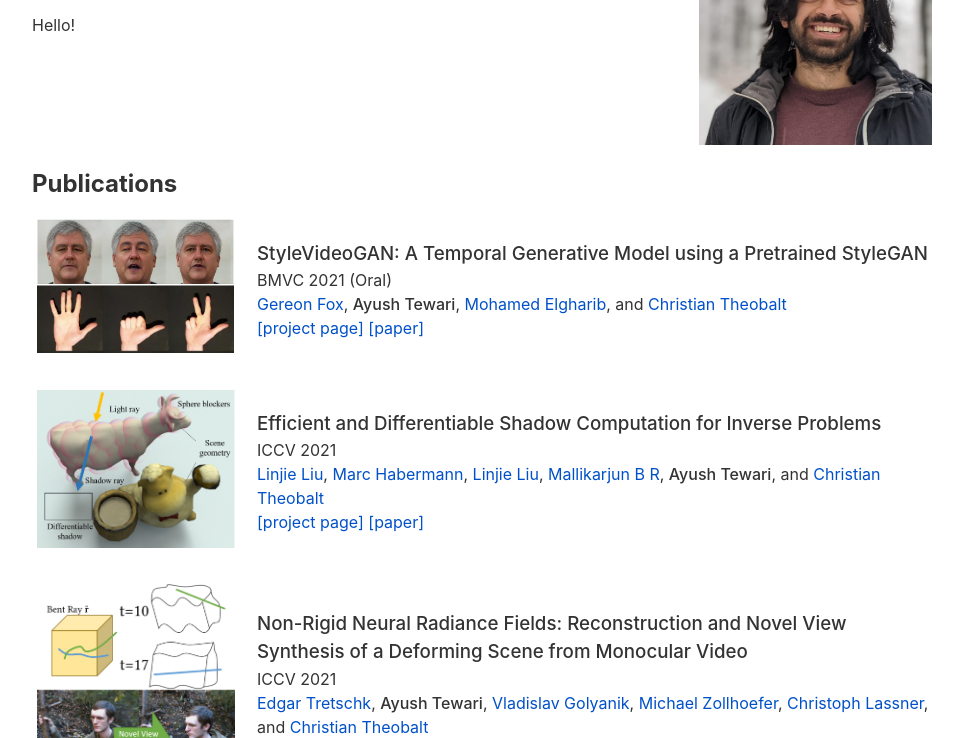
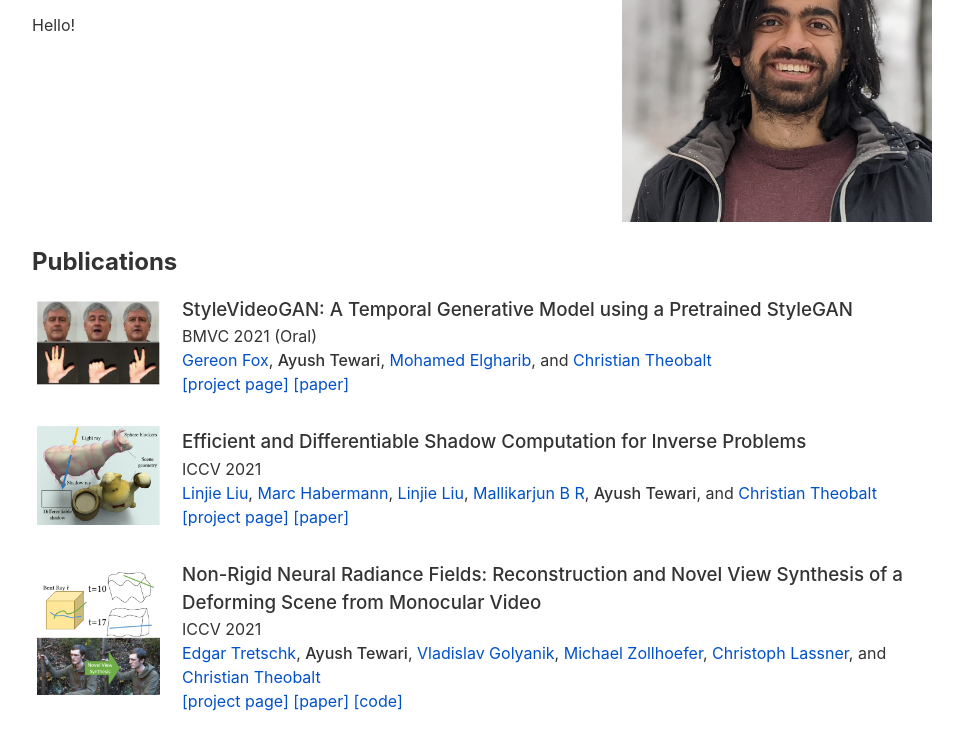
Before and after one commit to ayushtewari/ayushtewari.github.io, an Eleventy site: page index.njk in a window 1280 px wide. Shown: the part 128-866 px from the top of the page, without its empty margins (158-1121 px from the left). Built offline with nearby package versions, Linux system fonts and the light colour scheme; Eleventy itself is replaced by a stand-in of ours; files that its build step writes are made by us from their sources; what @grimlink/eleventy-plugin-sass would draw is missing.

Commit message:
pixel lengths

```diff
--- a/src/main.scss
+++ b/src/main.scss
@@ -62,15 +62,15 @@
 
 .photo {
     padding-left: 2.5%;
-    width: 25%;
-    max-width: 25%;
+    width: 300px;
+    max-width: 300px;
 }
 
 .pub-photo {
     padding-left: 0.5%;
     padding-right: 2.5%;
-    width: 25%;
-    max-width: 25%;
+    width: 150px;
+    max-width: 150px;
 }
 
 .self-author {
```
